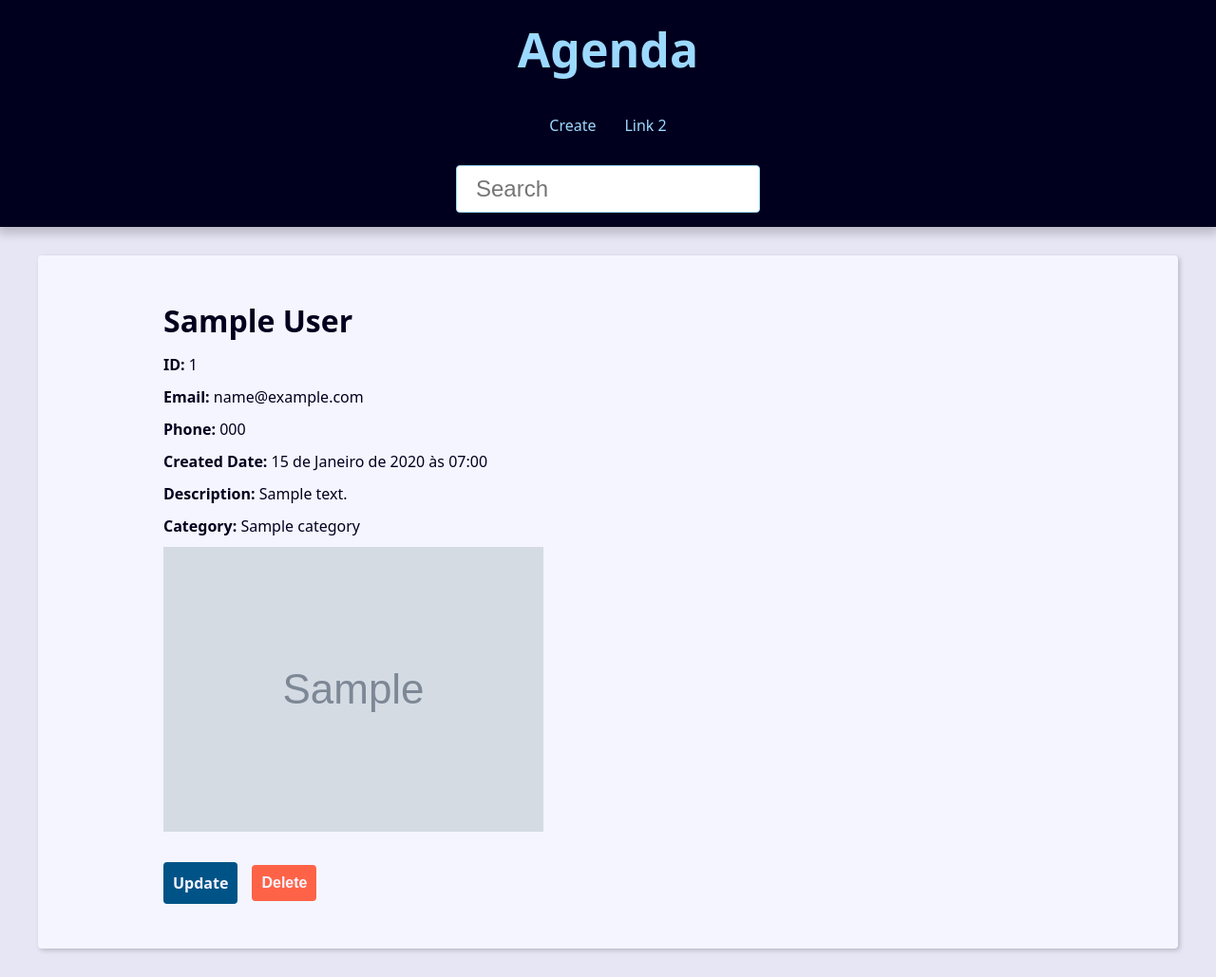
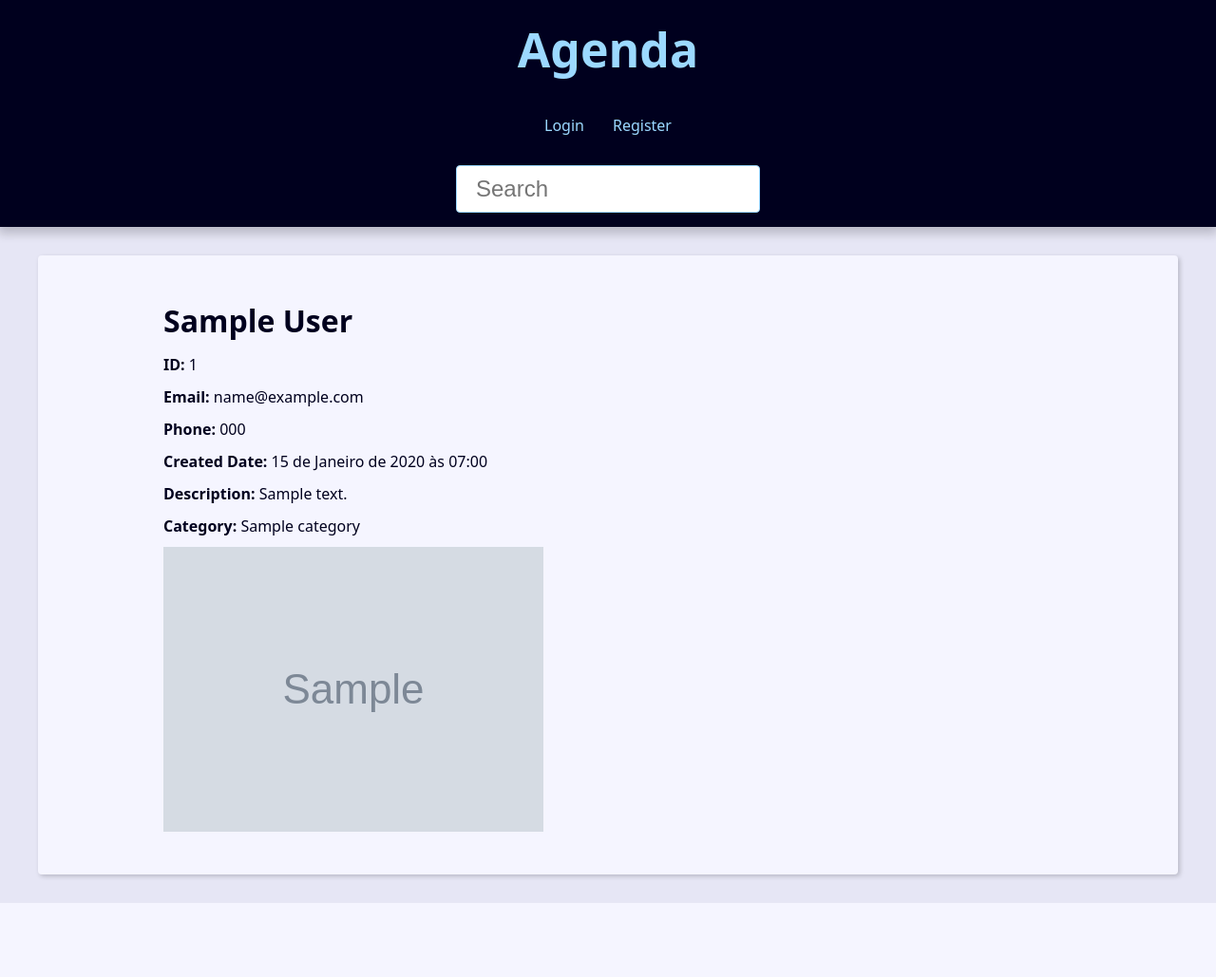
Before and after one commit to luanmoraes123/agenda-django, a Django app: page /contact/1/ in a window 1280 px wide. Shown: the whole page at 95% size. After the commit the page ends 951 px from the top, so only its background shows below. Run offline with Django 5.2, Linux system fonts and the light colour scheme; tables that the repository leaves empty hold one stand-in row (values such as "Sample post"); grey boxes marked "Sample" are stand-in pictures.

Commit message:
finalizando projeto

```diff
--- a/base_templates/global/partials/_header.html
+++ b/base_templates/global/partials/_header.html
@@ -4,16 +4,25 @@
     </h1>
     <nav class="menu">
       <ul class="menu-list">
+
+        {% if user.is_authenticated %}
         <li class="menu-item">
-          <a href="{% url "contact:create" %}" class="menu-link">
-            Create
-          </a>
+          <a href="{% url "contact:create" %}" class="menu-link">Create contact</a>
         </li>
         <li class="menu-item">
-          <a href="" class="menu-link">
-            Link 2
-          </a>
+          <a href="{% url "contact:user_update" %}" class="menu-link">Profile Update</a>
         </li>
+        <li class="menu-item">
+          <a href="{% url "contact:logout" %}" class="menu-link">Logout</a>
+        </li>
+        {% else %}
+          <li class="menu-item">
+            <a href="{% url "contact:login" %}" class="menu-link">Login</a>
+          </li>
+          <li class="menu-item">
+            <a href="{% url "contact:register" %}" class="menu-link">Register</a>
+          </li>
+        {% endif %}
       </ul>
     </nav>
     <div class="search">
--- a/contact/forms.py
+++ b/contact/forms.py
@@ -8,6 +8,7 @@ from django.contrib.auth import password_validation
 
 class ContactForm(forms.ModelForm):
     picture = forms.ImageField(
+        required=False,
         widget=forms.FileInput(
             attrs={
                 'accept': 'image/*'
--- a/contact/templates/contact/contact.html
+++ b/contact/templates/contact/contact.html
@@ -16,6 +16,7 @@
         <img src="{{ contact.picture.url}}" alt="{{ contact.first_name}} {{ contact.last_name}}">
       </p>
     {% endif %}
+    {% if contact.owner == user %}
       <div class="contact-links">
         <a class="btn btn-link" href="{% url "contact:update" contact.id %}">Update</a>
         <form action="{% url "contact:delete" contact.id %}" method="POST">
@@ -28,5 +29,6 @@
           {% endif %}
         </form>
       </div>
+    {% endif %}
   </div>
 {% endblock content %}
--- a/contact/views/user_forms.py
+++ b/contact/views/user_forms.py
@@ -2,6 +2,7 @@ from django.shortcuts import render, redirect
 from django.contrib.auth.forms import AuthenticationForm
 from django.contrib import auth
 from django.contrib import messages
+from django.contrib.auth.decorators import login_required
 
 
 from ..forms import RegisterForm, RegisterUpdateForm
@@ -49,11 +50,13 @@ def login_view(request):
     )
 
 
+@login_required(login_url='contact:login')
 def logout_view(request):
     auth.logout(request)
     return redirect('contact:login')
 
 
+@login_required(login_url='contact:login')
 def user_update(request):
     form = RegisterUpdateForm(instance=request.user)
 
```
Also changed, not shown: contact/views/contact_forms.py (+12 -4 lines). Lines whose indentation alone changed are shown as unchanged.
